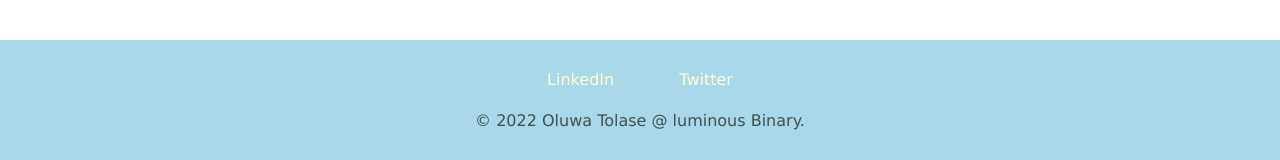
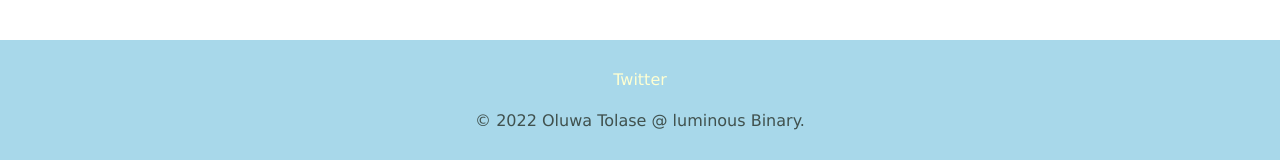
Before and after one commit to luminousbinary/about_Luminous, a plain HTML site: page index.html in a window 1280 px wide. Shown: the part 2393-2553 px from the top of the page. Drawn offline with Linux system fonts and the light colour scheme.

Commit message:
Update index.html

```diff
--- a/index.html
+++ b/index.html
@@ -64,7 +64,7 @@
 
 
   <div class="bottom-container">
-    <a class="footer-link" href="https://www.linkedin.com/in/caleb-tolase-akinnuoye/">LinkedIn</a>
+<!--     <a class="footer-link" href="https://www.linkedin.com/in/caleb-tolase/">LinkedIn</a> -->
     <a class="footer-link" href="https://twitter.com/luminousbinary">Twitter</a>
     <p class="copyright">© 2022 Oluwa Tolase @ luminous Binary.</p>
   </div>
```
